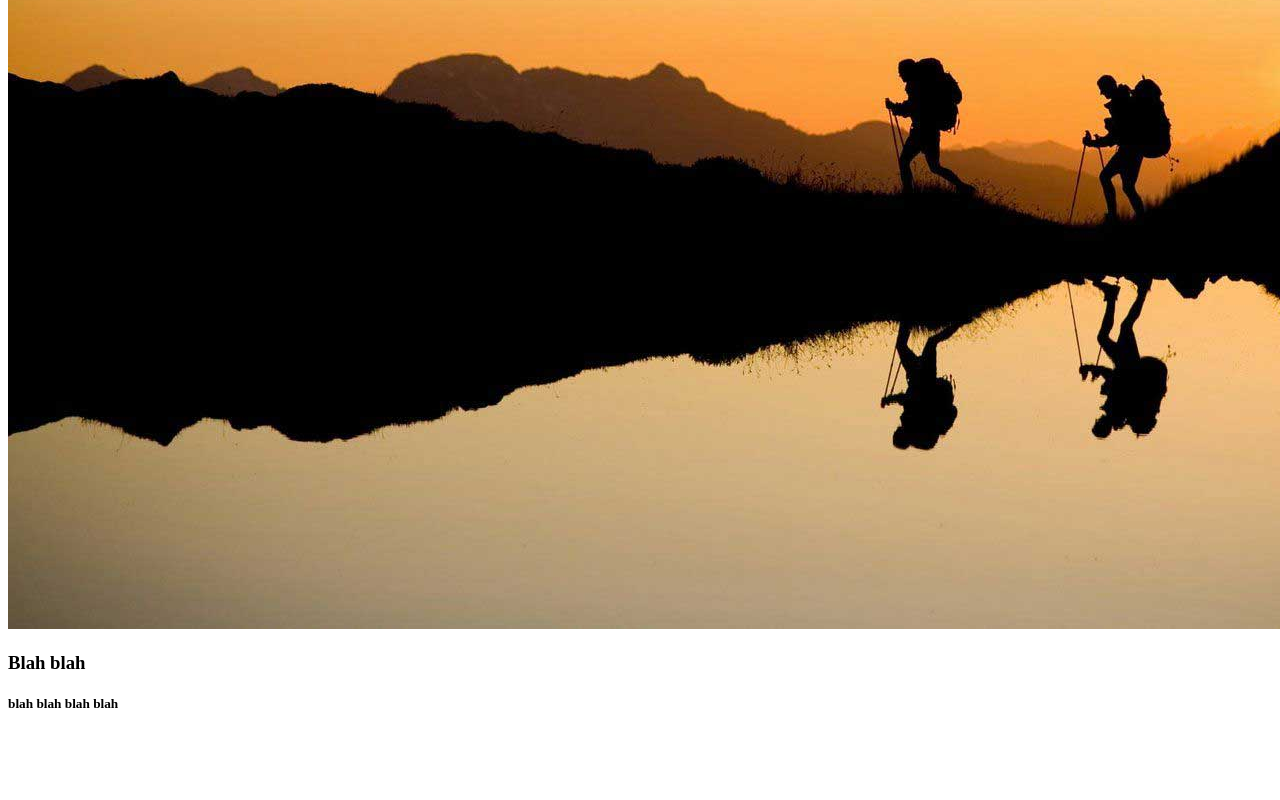
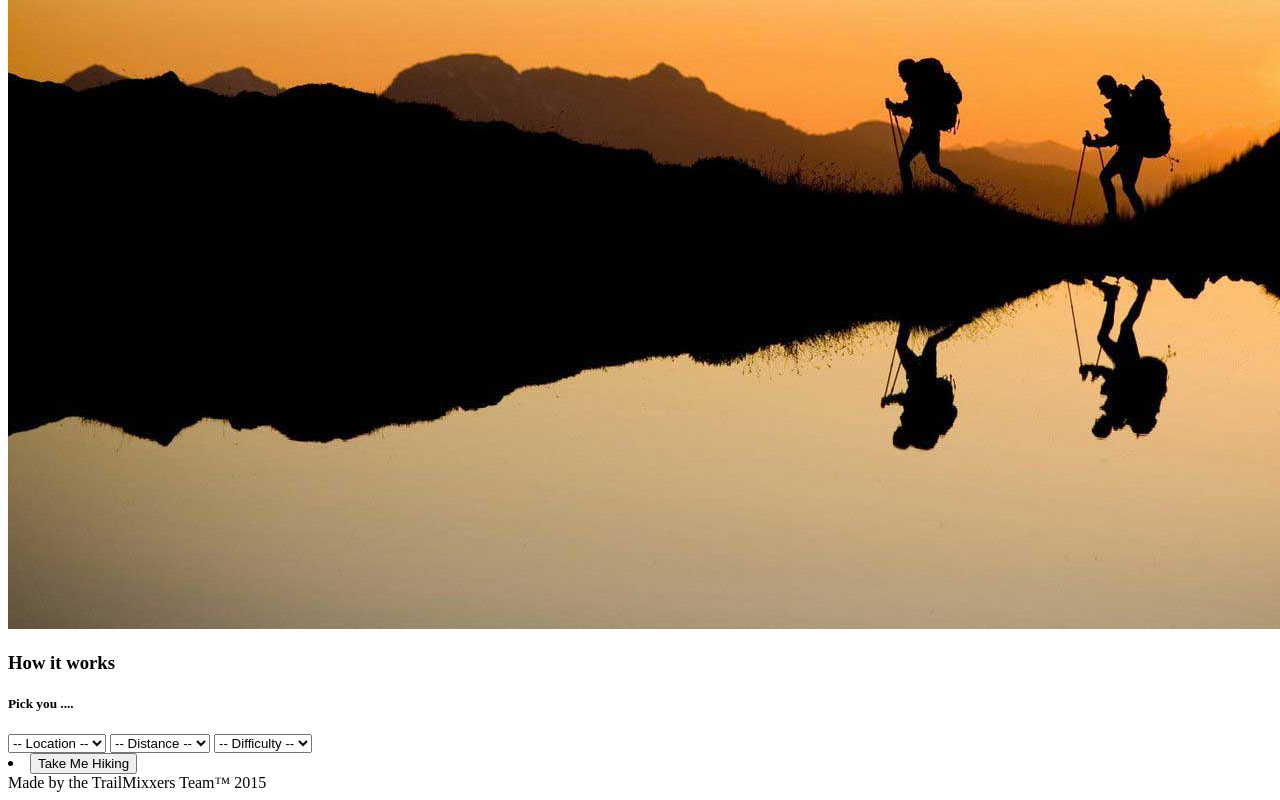
Before and after one commit to trailmixers/hiking-roulette, a plain HTML site: page index.html in a window 1280 px wide. Shown: the part 357-1157 px from the top of the page. Before the commit the page ends 1091 px from the top, so only its background shows below. Drawn offline with Linux system fonts and the light colour scheme.

Commit message:
added form framework with button, and footer

```diff
--- a/index.html
+++ b/index.html
@@ -28,11 +28,27 @@
       </div>
       <div class="image-text">
         <div class="?">
-          <h3>Blah blah </h3>
-          <h5>blah blah blah blah</h5>
+          <h3>How it works </h3>
+          <h5>Pick you ....</h5>
         </div>
       </div>
     </section>
-
+    <section class="form-body">
+      <form class="randomizer">
+        <select class="select-location">
+          <option class="location" value="none">-- Location --</option>
+        </select>
+        <select class="select-distance">
+          <option class="distance" value="none">-- Distance --</option>
+        </select>
+        <select class="select-difficulty">
+          <option class="difficulty" value="none">-- Difficulty --</option>
+        </select>
+        <li><button type="submit">Take Me Hiking</button></li>
+      </form>
+    </selection>
+  <footer>
+    Made by the TrailMixxers Team&trade; 2015
+  </footer>
   </body>
 </html>
```
